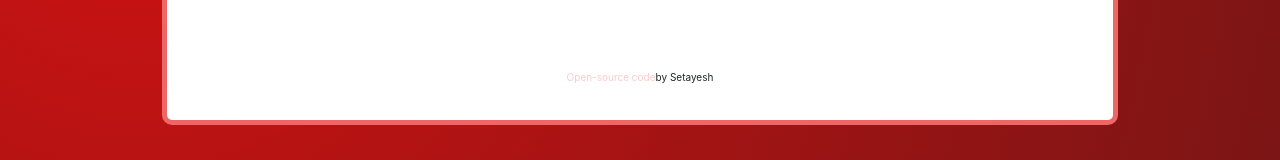
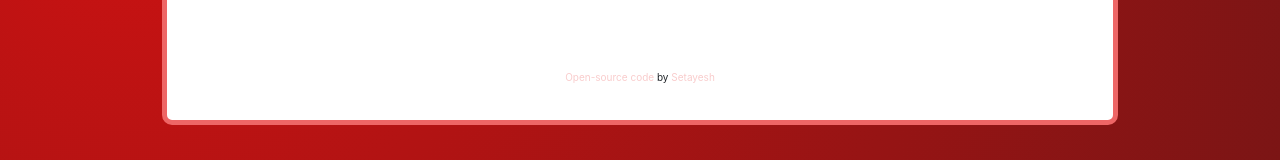
Before and after one commit to sititiy/react-weather, a React (Create React App) app: page / in a window 1280 px wide. Shown: the part 245-405 px from the top of the page. Built offline with nearby package versions, Linux system fonts and the light colour scheme.

Commit message:
updated footer

```diff
--- a/public/index.html
+++ b/public/index.html
@@ -30,8 +30,6 @@
   </head>
 
   <body>
-    <noscript> You need to enable JavaScript to run this app. </noscript>
     <div id="root"></div>
-
   </body>
 </html>
--- a/src/Footer.js
+++ b/src/Footer.js
@@ -11,8 +11,17 @@ export default function Footer() {
           className="github-link"
         >
           Open-source code
+        </a>{" "}
+        by
+        <a
+          href="https://spectacular-llama-92e0d2.netlify.app/"
+          target="_blank"
+          rel="noreferrer"
+          className="github-link"
+        >
+          {" "}
+          Setayesh
         </a>
-        by Setayesh
       </footer>
     </div>
   );
--- a/src/Search.js
+++ b/src/Search.js
@@ -28,7 +28,6 @@ export default function Search(props) {
   }
   function updateCity(event) {
     setCity(event.target.value);
-    console.log(event.target.value);
   }
 
   const form = (
```
